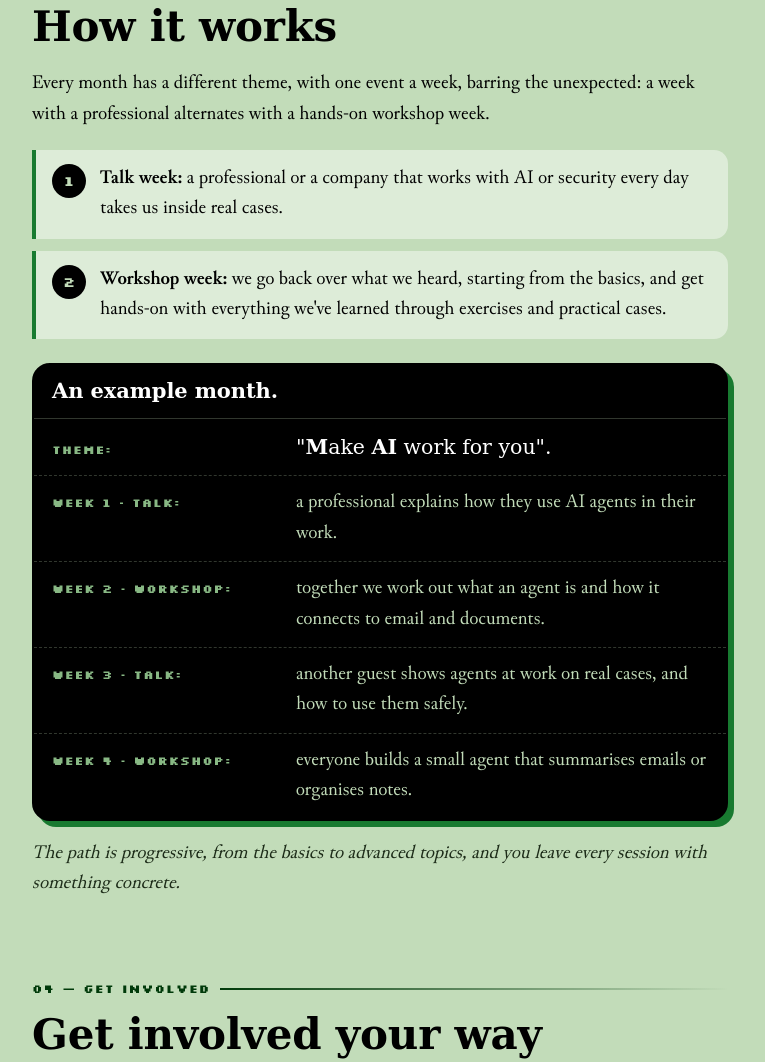
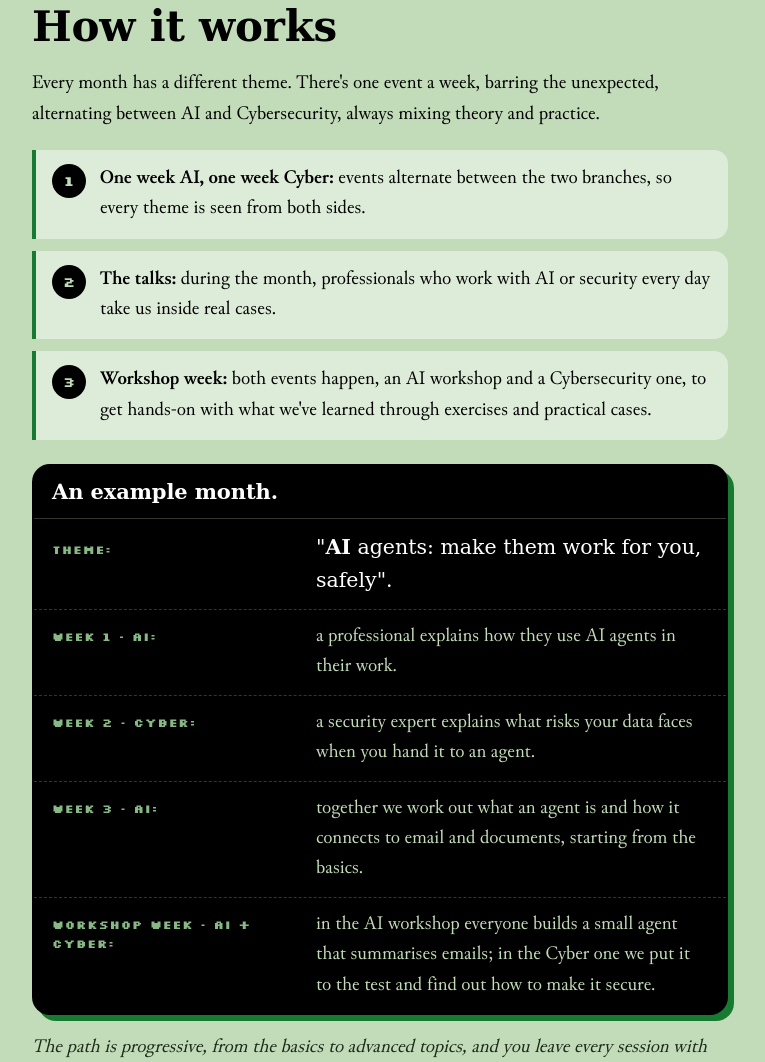
Before and after one commit to GuDamee/h-frame, a plain HTML site: page info/index.html in a window 1280 px wide. Shown: the part 2464-3526 px from the top of the page, without its empty margins (260-1025 px from the left). Drawn offline with Linux system fonts and the light colour scheme.

Commit message:
Info: new FAQ (7), Come funziona AI/Cyber cadence, who-it's-for wording

```diff
--- a/index.html
+++ b/index.html
@@ -17,9 +17,9 @@
 <link rel="preload" href="assets/fonts/JunicodeVF-Roman-latin.woff2" as="font" type="font/woff2" crossorigin>
 <link rel="preload" href="assets/fonts/Silkscreen-Bold.woff2" as="font" type="font/woff2" crossorigin>
 <link rel="preload" href="assets/fonts/DejaVuSerif-Bold-sub.woff2" as="font" type="font/woff2" crossorigin>
-<link rel="stylesheet" href="assets/style.css?v=20261115c">
-<script src="config.js?v=20261115c"></script>
-<script src="i18n.js?v=20261115c"></script>
+<link rel="stylesheet" href="assets/style.css?v=20261115d">
+<script src="config.js?v=20261115d"></script>
+<script src="i18n.js?v=20261115d"></script>
 <script>/* evita il flash: sceglie subito se mostrare il badge lingua */
 (function(){var l=null;try{l=localStorage.getItem("hframe-lang")}catch(e){}
 var q=new URLSearchParams(location.search).get("lang");if(q==="it"||q==="en")l=q;
@@ -141,6 +141,6 @@ var d=document.documentElement;if(l==="it"||l==="en"){d.lang=l;d.dataset.lang=l}
   <p class="tiny">© <span id="y"></span> H-FRAME</p>
 </footer>
 
-<script src="assets/main.js?v=20261115c"></script>
+<script src="assets/main.js?v=20261115d"></script>
 </body>
 </html>
--- a/info/info-i18n.js
+++ b/info/info-i18n.js
@@ -26,7 +26,7 @@ window.HFRAME_INFO = {
     },
     about: [
       "Ogni giorno apri un chatbot, scrivi una richiesta e in pochi secondi hai una risposta. Ma sai cosa succede dietro lo schermo? Sai perché un modello gratuito non è uguale a uno a pagamento, o cos'è di preciso un agente AI? E quando clicchi un link, scarichi un file o condividi un dato, sai cosa stai rischiando e come proteggerti?",
-      "Sono due facce della stessa medaglia: più l'AI entra nel nostro modo di studiare e lavorare, più serve saperla usare bene e saper difendere ciò che le affidiamo. H-FRAME tiene insieme le due cose. È aperto a tutti gli studenti dell'università di H-FARM College, di qualsiasi corso. Non serve saper programmare: basta la curiosità."
+      "Sono due facce della stessa medaglia: più l'AI entra nel nostro modo di studiare e lavorare, più serve saperla usare bene e saper difendere ciò che le affidiamo. H-FRAME tiene insieme le due cose. È aperto a tutti gli studenti interessati e con voglia di imparare, di qualsiasi corso. Non serve saper programmare: basta la curiosità."
     ],
     levelQ: "Conosci già l'argomento?", levelBasic: "Sono alle prime armi", levelPro: "Ne so già qualcosa",
     branchesTitle: "Due branche: AI e Cybersecurity",
@@ -41,18 +41,19 @@ window.HFRAME_INFO = {
         text: "Molti eventi uniranno le due branche: vedremo come l'AI può rendere i sistemi più sicuri, e come proteggere i tuoi dati quando lavori con l'AI. Altri eventi saranno dedicati a una sola delle due." }
     ],
     howTitle: "Come funziona",
-    howIntro: "Ogni mese c'è un tema diverso, con un evento a settimana, salvo imprevisti: si alternano una settimana con un professionista e una settimana di workshop pratico.",
+    howIntro: "Ogni mese ha un tema diverso. C'è un evento a settimana, salvo imprevisti, e si alternano AI e Cybersecurity, sempre tra teoria e pratica.",
     steps: [
-      ["La settimana del talk:", "un professionista o un'azienda che lavora ogni giorno con l'AI o la sicurezza ci porta dentro casi reali."],
-      ["La settimana del workshop:", "riprendiamo quello che abbiamo ascoltato partendo dalle basi, e mettiamo le mani su tutto ciò che abbiamo imparato con esercizi e casi pratici."]
+      ["Una settimana AI, una Cyber:", "gli eventi si alternano tra le due branche, così ogni tema si guarda da entrambi i lati."],
+      ["I talk:", "durante il mese, professionisti che lavorano ogni giorno con l'AI o la sicurezza ci portano dentro casi reali."],
+      ["La settimana dei workshop:", "ci sono entrambi gli eventi, un workshop di AI e uno di Cybersecurity, per mettere le mani su ciò che abbiamo imparato con esercizi e casi pratici."]
     ],
     monthTitle: "Un esempio di mese.",
     month: [
-      ["Tema:", "\"Fai lavorare l'AI per te\"."],
-      ["Settimana 1 · talk:", "un professionista racconta come usa gli agenti AI nel suo lavoro."],
-      ["Settimana 2 · workshop:", "capiamo insieme cos'è un agente e come si collega a email e documenti."],
-      ["Settimana 3 · talk:", "un altro ospite mostra agenti al lavoro su casi reali, e come usarli in sicurezza."],
-      ["Settimana 4 · workshop:", "ognuno costruisce un piccolo agente che riassume le email o organizza gli appunti."]
+      ["Tema:", "\"Agenti AI: falli lavorare per te, in sicurezza\"."],
+      ["Settimana 1 · AI:", "un professionista racconta come usa gli agenti AI nel suo lavoro."],
+      ["Settimana 2 · Cyber:", "un esperto di sicurezza spiega quali rischi corrono i tuoi dati quando li affidi a un agente."],
+      ["Settimana 3 · AI:", "capiamo insieme cos'è un agente e come si collega a email e documenti, partendo dalle basi."],
+      ["Settimana dei workshop · AI + Cyber:", "nel workshop di AI ognuno costruisce un piccolo agente che riassume le email; in quello di Cyber lo mettiamo alla prova e scopriamo come renderlo sicuro."]
     ],
     howOutro: "Il percorso è progressivo, dalle basi ai temi avanzati, e da ogni incontro esci con qualcosa di concreto.",
     joinTitle: "Partecipa come vuoi tu",
@@ -71,11 +72,10 @@ window.HFRAME_INFO = {
     ],
     faqTitle: "Domande frequenti",
     faq: [
-      ["A chi è rivolto?", "Agli studenti dell'università di H-FARM College, di qualsiasi corso."],
-      ["Ogni quanto ci vediamo?", "Un evento a settimana, salvo imprevisti: si alternano una settimana con un professionista e una settimana di workshop pratico."],
-      ["Dove e a che ora?", "[In campus a H-FARM, di solito il ... alle ...]. Date e luoghi precisi arrivano nel gruppo WhatsApp."],
-      ["Costa qualcosa?", "[Gratis per gli studenti di H-FARM College.]"],
-      ["Devo portare il computer?", "[Per i talk no; per i workshop sì, porta il tuo portatile.]"],
+      ["A chi è rivolto?", "A tutti gli studenti interessati e volenterosi di imparare ad applicare ciò che scoprono e a responsabilizzarsi."],
+      ["Ogni quanto ci vediamo?", "Un evento a settimana, salvo imprevisti, alternando un evento di AI e uno di Cybersecurity. Ogni mese c'è un tema diverso. Nella settimana dei workshop ci saranno entrambi gli eventi."],
+      ["Dove e a che ora?", "Date e luoghi precisi arrivano nel {wa}gruppo WhatsApp{/wa}. Stiamo organizzando il Day 0: a breve aggiornamenti!"],
+      ["Devo portare il computer?", "Per i talk no, a meno che tu non voglia prendere appunti: le slide verranno condivise. Per i workshop sì, porta il tuo portatile."],
       ["Non so niente di AI o informatica, va bene?", "Sì, è proprio per te: ogni tema parte dalle basi."],
       ["Devo partecipare a tutti gli incontri?", "No, vieni a quelli che ti interessano."],
       ["In che lingua si svolgono?", "[Italiano / inglese.]"]
@@ -109,7 +109,7 @@ window.HFRAME_INFO = {
     },
     about: [
       "Every day you open a chatbot, type a request and get an answer in seconds. But do you know what happens behind the screen? Do you know why a free model isn't the same as a paid one, or what exactly an AI agent is? And when you click a link, download a file or share some data, do you know what you're risking and how to protect yourself?",
-      "They're two sides of the same coin: the more AI becomes part of how we study and work, the more we need to know how to use it well and how to protect what we entrust to it. H-FRAME brings the two together. It's open to all H-FARM College university students, from any programme. You don't need to know how to code: curiosity is enough."
+      "They're two sides of the same coin: the more AI becomes part of how we study and work, the more we need to know how to use it well and how to protect what we entrust to it. H-FRAME brings the two together. It's open to all students who are interested and keen to learn, from any programme. You don't need to know how to code: curiosity is enough."
     ],
     levelQ: "Already know the topic?", levelBasic: "I'm a beginner", levelPro: "I know a bit already",
     branchesTitle: "Two branches: AI and Cybersecurity",
@@ -124,18 +124,19 @@ window.HFRAME_INFO = {
         text: "Many events will bring the two branches together: we'll see how AI can make systems more secure, and how to protect your data when you work with AI. Other events will focus on just one of the two." }
     ],
     howTitle: "How it works",
-    howIntro: "Every month has a different theme, with one event a week, barring the unexpected: a week with a professional alternates with a hands-on workshop week.",
+    howIntro: "Every month has a different theme. There's one event a week, barring the unexpected, alternating between AI and Cybersecurity, always mixing theory and practice.",
     steps: [
-      ["Talk week:", "a professional or a company that works with AI or security every day takes us inside real cases."],
-      ["Workshop week:", "we go back over what we heard, starting from the basics, and get hands-on with everything we've learned through exercises and practical cases."]
+      ["One week AI, one week Cyber:", "events alternate between the two branches, so every theme is seen from both sides."],
+      ["The talks:", "during the month, professionals who work with AI or security every day take us inside real cases."],
+      ["Workshop week:", "both events happen, an AI workshop and a Cybersecurity one, to get hands-on with what we've learned through exercises and practical cases."]
     ],
     monthTitle: "An example month.",
     month: [
-      ["Theme:", "\"Make AI work for you\"."],
-      ["Week 1 · talk:", "a professional explains how they use AI agents in their work."],
-      ["Week 2 · workshop:", "together we work out what an agent is and how it connects to email and documents."],
-      ["Week 3 · talk:", "another guest shows agents at work on real cases, and how to use them safely."],
-      ["Week 4 · workshop:", "everyone builds a small agent that summarises emails or organises notes."]
+      ["Theme:", "\"AI agents: make them work for you, safely\"."],
+      ["Week 1 · AI:", "a professional explains how they use AI agents in their work."],
+      ["Week 2 · Cyber:", "a security expert explains what risks your data faces when you hand it to an agent."],
+      ["Week 3 · AI:", "together we work out what an agent is and how it connects to email and documents, starting from the basics."],
+      ["Workshop week · AI + Cyber:", "in the AI workshop everyone builds a small agent that summarises emails; in the Cyber one we put it to the test and find out how to make it secure."]
     ],
     howOutro: "The path is progressive, from the basics to advanced topics, and you leave every session with something concrete.",
     joinTitle: "Get involved your way",
@@ -154,11 +155,10 @@ window.HFRAME_INFO = {
     ],
     faqTitle: "Frequently asked questions",
     faq: [
-      ["Who is it for?", "H-FARM College university students, from any programme."],
-      ["How often do we meet?", "One event a week, barring the unexpected: a week with a professional alternates with a hands-on workshop week."],
-      ["Where and at what time?", "[On the H-FARM campus, usually on ... at ...]. Exact dates and places are shared in the WhatsApp group."],
-      ["Does it cost anything?", "[Free for H-FARM College students.]"],
-      ["Do I need to bring a computer?", "[Not for the talks; for the workshops, yes, bring your laptop.]"],
+      ["Who is it for?", "All students who are interested and keen to learn how to apply what they discover and to take responsibility."],
+      ["How often do we meet?", "One event a week, barring the unexpected, alternating between an AI event and a Cybersecurity event. Each month has a different theme. In workshop week, both events take place."],
+      ["Where and at what time?", "Exact dates and places are shared in the {wa}WhatsApp group{/wa}. We're organising Day 0: updates coming soon!"],
+      ["Do I need to bring a computer?", "Not for the talks, unless you want to take notes: the slides will be shared. For the workshops, yes, bring your laptop."],
       ["I don't know anything about AI or computers. Is that OK?", "Yes, it's made for you: every topic starts from the basics."],
       ["Do I have to come to every session?", "No, come to the ones that interest you."],
       ["What language are they in?", "[Italian / English.]"]
--- a/info/info.css
+++ b/info/info.css
@@ -122,7 +122,7 @@ strong{font-weight:700}
 .month li:first-child{border-top:0}
 .month li strong{font-family:var(--pixel);font-size:12px;letter-spacing:.06em;text-transform:uppercase;color:var(--sage)}
 .month li:first-child span{font-family:var(--title);font-size:1.08em;color:#fff}
-@media (min-width:640px){.month li{grid-template-columns:230px 1fr;gap:14px;align-items:baseline}}
+@media (min-width:640px){.month li{grid-template-columns:250px 1fr;gap:14px;align-items:baseline}}
 .note{font-style:italic;color:#1C2B18}
 
 /* ---------- 4. partecipa ---------- */
@@ -177,6 +177,7 @@ strong{font-weight:700}
 .faq details[open] summary::after{transform:rotate(135deg);background-color:var(--green)}
 .faq summary:focus-visible{outline:3px solid var(--green);outline-offset:-3px}
 .faq .ans{padding:0 16px 16px}
+.faq .ans a.inl{font-weight:700;color:var(--green-d);text-decoration:underline;text-decoration-thickness:2px;text-underline-offset:3px}
 .faq details[open] .ans{animation:ansIn .4s var(--ease)}
 @keyframes ansIn{from{opacity:0;transform:translateY(-6px)}}
 
--- a/info/info.js
+++ b/info/info.js
@@ -97,7 +97,7 @@
     <section id="faq">
       ${kicker(n('faq'), t.s.faq)}
       <h2 class="reveal">${t.faqTitle}</h2>
-      <div class="faq">${t.faq.map((f, i) => `<details class="reveal"${i === 0 ? '' : ''}><summary>${f[0]}</summary><div class="ans"><p>${ph(f[1])}</p></div></details>`).join('')}</div>
+      <div class="faq">${t.faq.map((f, i) => `<details class="reveal"${i === 0 ? '' : ''}><summary>${f[0]}</summary><div class="ans"><p>${ph(f[1]).replace('{wa}', isReal(L.whatsapp) ? `<a class="inl" href="${L.whatsapp}" target="_blank" rel="noopener">` : '<span>').replace('{/wa}', isReal(L.whatsapp) ? '</a>' : '</span>')}</p></div></details>`).join('')}</div>
     </section>
 
     <section id="contatti">
```
Also changed, not shown: info/index.html (+4 -4 lines).
